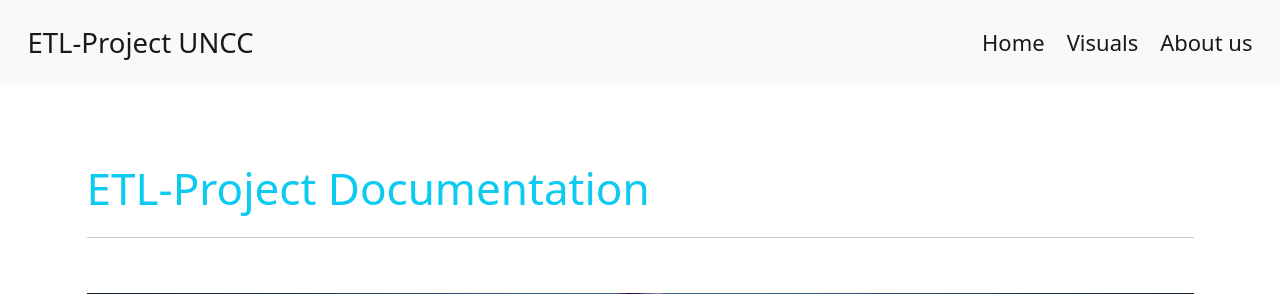
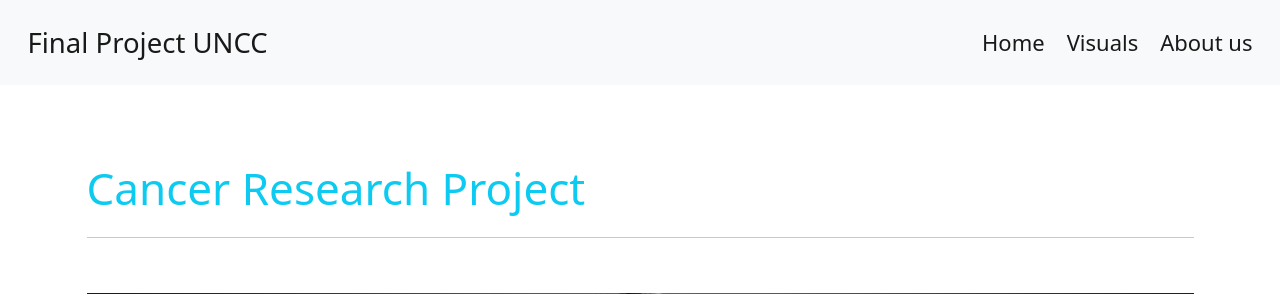
Before and after one commit to akankshakukhraniya/CancerData-Analysis-FinalProject, a Flask app: template templates/index.html in a window 1280 px wide. Shown: the top 294 px of the page. Run offline with Flask 2, Linux system fonts and the light colour scheme; the template is opened without the code that fills it, so the values that code supplies are empty; some libraries are stand-ins or nearby versions.

Commit message:
updated files

```diff
--- a/templates/index.html
+++ b/templates/index.html
@@ -9,7 +9,7 @@
   <meta name="viewport" content="width=device-width, initial-scale=1.0">
   <meta charset="UTF-8">
   <meta http-equiv="X-UA-Compatible" content="IE=edge">
-  <title>ETL_ML_Project</title>
+  <title>Cancer Research</title>
   <link rel="stylesheet" href="styles.css" media="screen">
 </head>
 
@@ -17,7 +17,7 @@
 
   <nav class="navbar navbar-expand-lg navbar-light bg-light">
     <div class="container-fluid">
-      <a class="navbar-brand p-2" href="">ETL-Project UNCC</a>
+      <a class="navbar-brand p-2" href="">Final Project UNCC</a>
       <button class="navbar-toggler" type="button" data-bs-toggle="collapse" data-bs-target="#navbarSupportedContent" aria-controls="navbarSupportedContent" aria-expanded="false" aria-label="Toggle navigation">
         <span class="navbar-toggler-icon"></span>
       </button>
@@ -40,7 +40,7 @@
   <div class="container">
     <div class="row mt-5">
       <div class="col-md-12 ms-auto bg-white">
-        <h2 class="text-info mt-2"> ETL-Project Documentation</h2>
+        <h2 class="text-info mt-2"> Cancer Research Project</h2>
         <hr>
 
         <img src="../Images/cancer_.jpg" alt="" class="w-100 float-start mt-4 mb-4">
```
Also changed, not shown: Images/snapshot.png (added), README.md.
